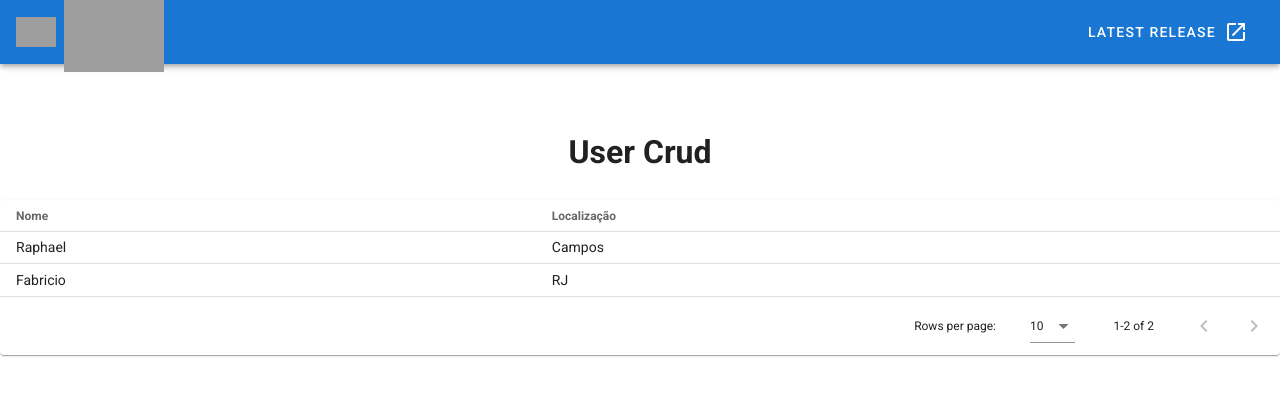
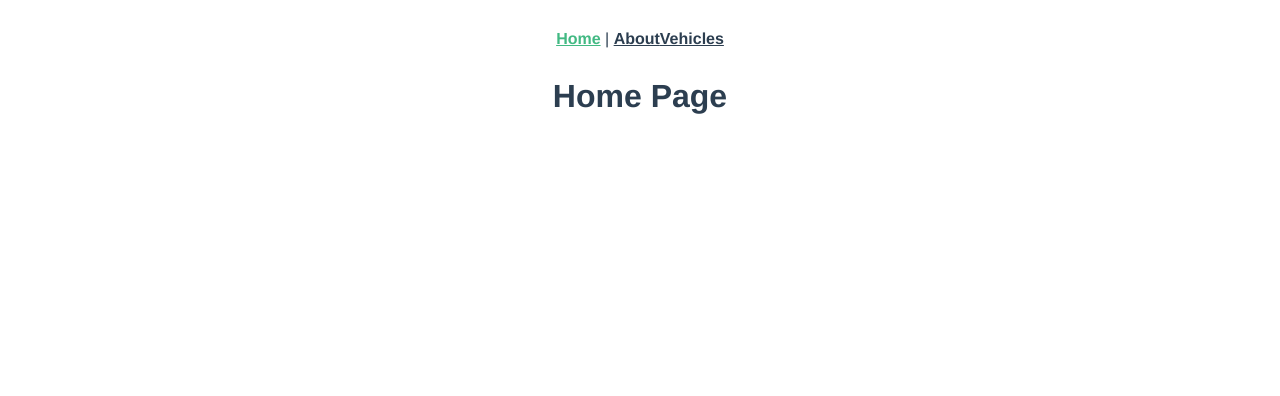
Before and after one commit to C0lliNN/car-dealership-frontend, a Vue app: page / in a window 1280 px wide. Shown: the top 396 px of the page. Built offline with nearby package versions, Linux system fonts and the light colour scheme; grey boxes are pictures that could not be loaded.

Commit message:
Add router to the app

```diff
--- a/package.json
+++ b/package.json
@@ -10,6 +10,7 @@
   "dependencies": {
     "core-js": "^3.8.3",
     "vue": "^2.6.14",
+    "vue-router": "^3.5.1",
     "vuetify": "^2.6.0"
   },
   "devDependencies": {
@@ -17,6 +18,7 @@
     "@babel/eslint-parser": "^7.12.16",
     "@vue/cli-plugin-babel": "~5.0.0",
     "@vue/cli-plugin-eslint": "~5.0.0",
+    "@vue/cli-plugin-router": "~5.0.0",
     "@vue/cli-service": "~5.0.0",
     "eslint": "^7.32.0",
     "eslint-plugin-vue": "^8.0.3",
--- a/src/App.vue
+++ b/src/App.vue
@@ -1,56 +1,33 @@
 <template>
-  <v-app>
-    <v-app-bar app color="primary" dark>
-      <div class="d-flex align-center">
-        <v-img
-          alt="Vuetify Logo"
-          class="shrink mr-2"
-          contain
-          src="https://cdn.vuetifyjs.com/images/logos/vuetify-logo-dark.png"
-          transition="scale-transition"
-          width="40"
-        />
-
-        <v-img
-          alt="Vuetify Name"
-          class="shrink mt-1 hidden-sm-and-down"
-          contain
-          min-width="100"
-          src="https://cdn.vuetifyjs.com/images/logos/vuetify-name-dark.png"
-          width="100"
-        />
-      </div>
-
-      <v-spacer></v-spacer>
-
-      <v-btn
-        href="https://github.com/vuetifyjs/vuetify/releases/latest"
-        target="_blank"
-        text
-      >
-        <span class="mr-2">Latest Release</span>
-        <v-icon>mdi-open-in-new</v-icon>
-      </v-btn>
-    </v-app-bar>
-
-    <v-main>
-      <UserCrud />
-    </v-main>
-  </v-app>
+  <div id="app">
+    <nav>
+      <router-link to="/">Home</router-link> |
+      <router-link to="/about">About</router-link>
+      <router-link to="/vehicles">Vehicles</router-link>
+    </nav>
+    <router-view />
+  </div>
 </template>
 
-<script>
-import UserCrud from './components/UserCrud.vue';
+<style lang="scss">
+#app {
+  font-family: Avenir, Helvetica, Arial, sans-serif;
+  -webkit-font-smoothing: antialiased;
+  -moz-osx-font-smoothing: grayscale;
+  text-align: center;
+  color: #2c3e50;
+}
 
-export default {
-  name: 'App',
+nav {
+  padding: 30px;
 
-  components: {
-    UserCrud
-  },
+  a {
+    font-weight: bold;
+    color: #2c3e50;
 
-  data: () => ({
-    //
-  })
-};
-</script>
+    &.router-link-exact-active {
+      color: #42b983;
+    }
+  }
+}
+</style>
--- a/src/main.js
+++ b/src/main.js
@@ -1,10 +1,12 @@
 import Vue from 'vue'
 import App from './App.vue'
 import vuetify from './plugins/vuetify'
+import router from './router'
 
 Vue.config.productionTip = false
 
 new Vue({
   vuetify,
+  router,
   render: h => h(App)
 }).$mount('#app')
--- /dev/null
+++ b/src/pages/Home.vue
@@ -0,0 +1,6 @@
+<template>
+  <main>
+    Home Page
+    <router-view to="/vehicles">Go to Vehicles</router-view>
+  </main>
+</template>
--- /dev/null
+++ b/src/router/index.js
@@ -0,0 +1,33 @@
+import Vue from 'vue';
+import VueRouter from 'vue-router';
+import HomeView from '../views/HomeView.vue';
+
+Vue.use(VueRouter);
+
+const routes = [
+  {
+    path: '/',
+    name: 'home',
+    component: HomeView
+  },
+  {
+    path: '/about',
+    name: 'about',
+    component: () =>
+      import(/* webpackChunkName: "about" */ '../views/AboutView.vue')
+  },
+  {
+    path: '/vehicles',
+    name: 'vehicles',
+    component: () =>
+      import(/* webpackChunkName: "about" */ '../views/VehiclesView.vue')
+  }
+];
+
+const router = new VueRouter({
+  mode: 'history',
+  base: process.env.BASE_URL,
+  routes
+});
+
+export default router;
--- /dev/null
+++ b/src/views/AboutView.vue
@@ -0,0 +1,5 @@
+<template>
+  <div class="about">
+    <h1>This is an about page</h1>
+  </div>
+</template>
--- /dev/null
+++ b/src/views/HomeView.vue
@@ -0,0 +1,12 @@
+<template>
+  <main>
+    <h1>Home Page</h1>
+    <router-view to="/vehicles">Go to Vehicles</router-view>
+  </main>
+</template>
+
+<script>
+export default {
+  name: 'HomeView'
+};
+</script>
--- /dev/null
+++ b/src/views/VehiclesView.vue
@@ -0,0 +1,12 @@
+<template>
+  <main>
+    <h1>Vehicles</h1>
+    <router-link to="/">Go to home</router-link>
+  </main>
+</template>
+
+<script>
+export default {
+  name: 'VehiclesView'
+}
+</script>
```
Also changed, not shown: 1 other file (tests, documents, lock files or other folders).
